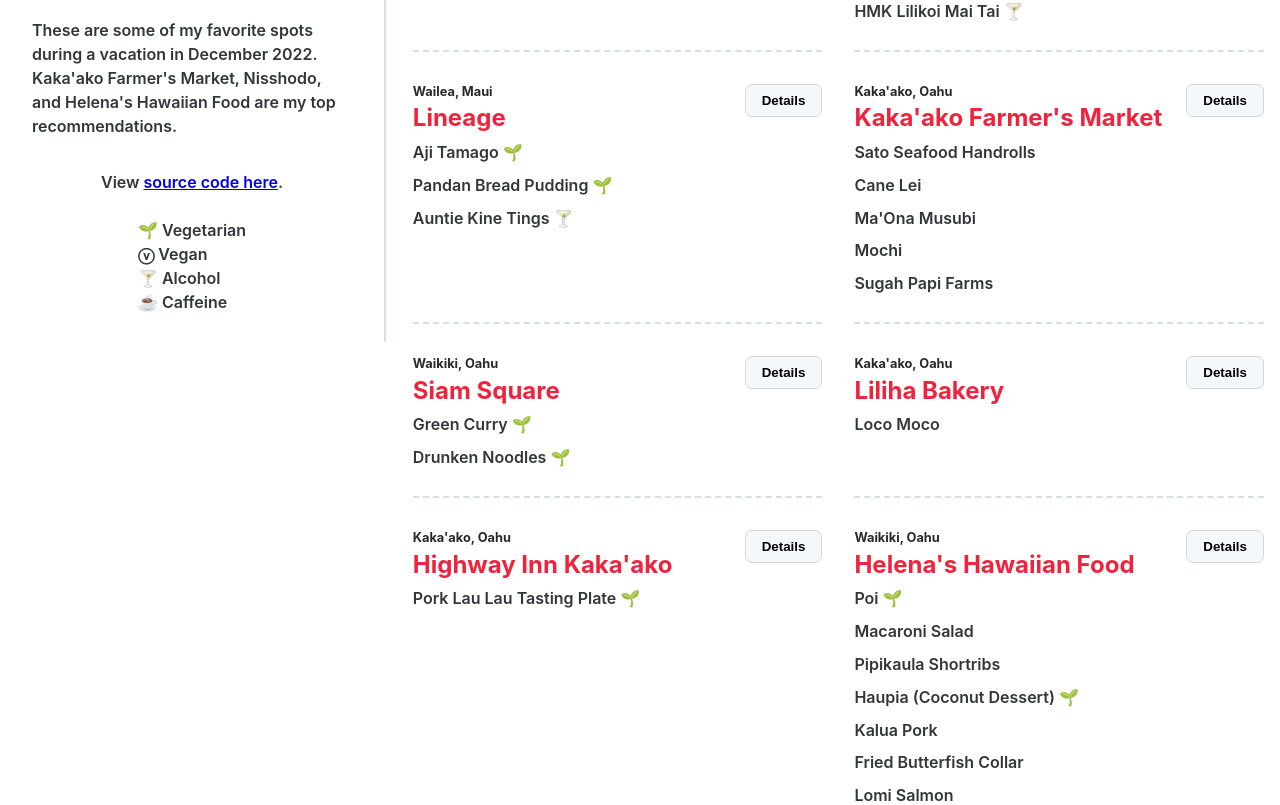
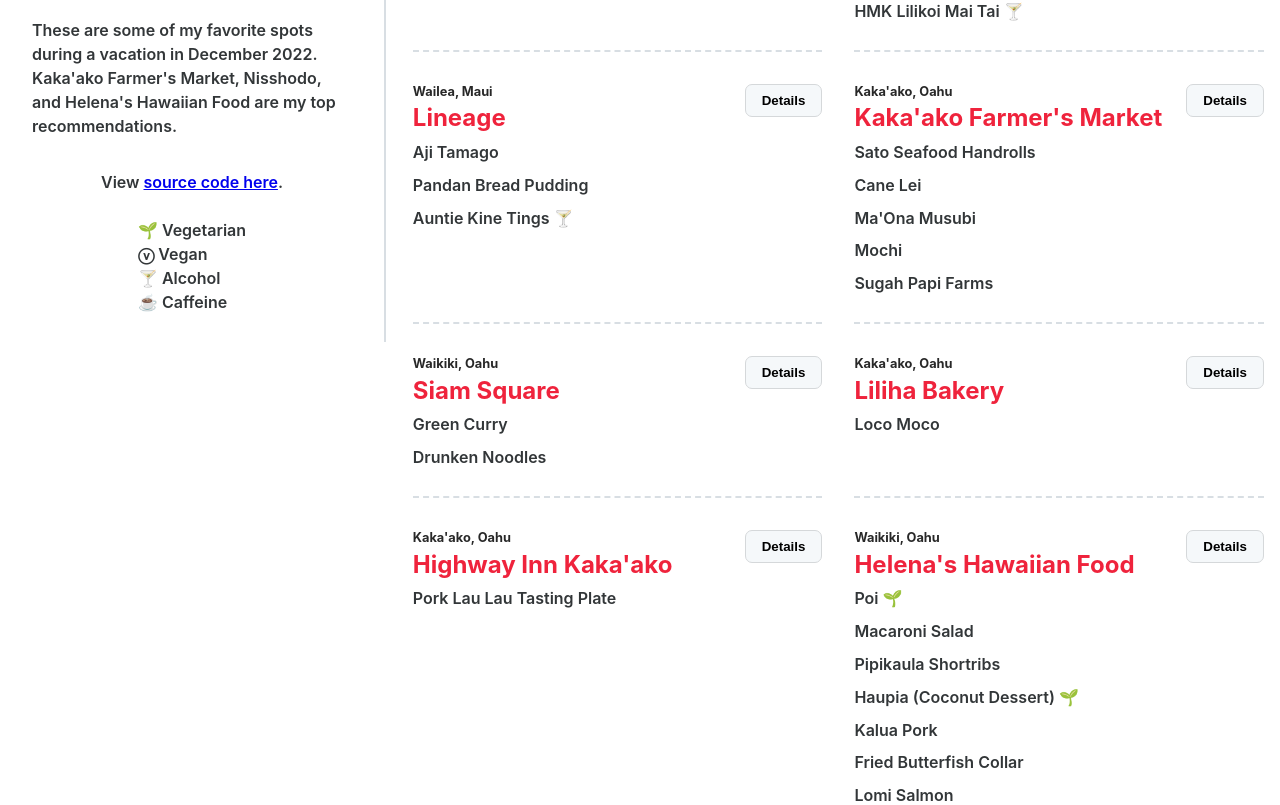
Before and after one commit to sophi-li/sophi-snacks, a React (Create React App) app: page / in a window 1280 px wide. Shown: the part 410-1215 px from the top of the page. Built offline with nearby package versions, Linux system fonts and the light colour scheme.

Commit message:
clean up data

```diff
--- a/src/data.js
+++ b/src/data.js
@@ -2632,7 +2632,7 @@
     city: "Hawaii",
     neighborhood: "Wailea, Maui",
     category: ["Dinner", "Dessert"],
-    items: [{item: "Aji Tamago", isVeg: true}, {item: "Pandan Bread Pudding", isVeg: true}, {item: "Auntie Kine Tings", isAlcohol: true}],
+    items: [{item: "Aji Tamago"}, {item: "Pandan Bread Pudding"}, {item: "Auntie Kine Tings", isAlcohol: true}],
     contact: [
       {
         website: "https://www.lineagemaui.com/",
@@ -2658,7 +2658,7 @@
     city: "Hawaii",
     neighborhood: "Waikiki, Oahu",
     category: ["Dinner", "Asian"],
-    items: [{item: "Green Curry", isVeg: true}, {item: "Drunken Noodles", isVeg: true}],
+    items: [{item: "Green Curry"}, {item: "Drunken Noodles"}],
     contact: [
       {
         directions: "https://goo.gl/maps/xTGZE2CExoubyrsX8"
@@ -2683,7 +2683,7 @@
     city: "Hawaii",
     neighborhood: "Kaka'ako, Oahu",
     category: ["Lunch", "Dinner", "Hawaiian"],
-    items: [{item: "Pork Lau Lau Tasting Plate ", isVeg: true}],
+    items: [{item: "Pork Lau Lau Tasting Plate"}],
     contact: [
       {
         website: "https://www.myhighwayinn.com/",
```
